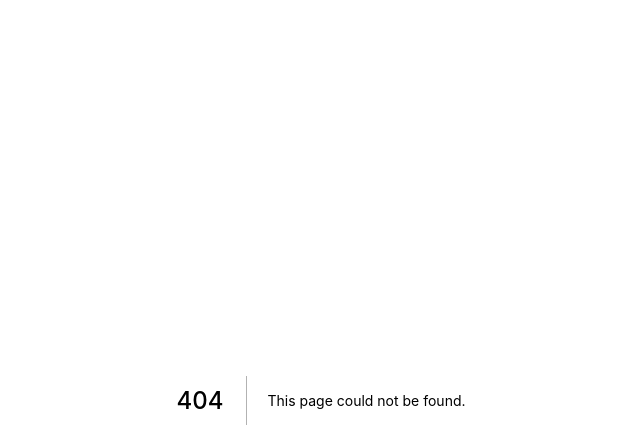
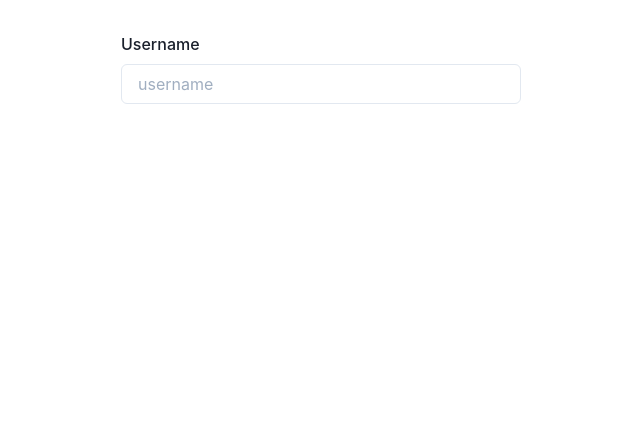
Before and after one commit to zoltanbi/fullstack-react-graphql, a Next.js app in the folder client/: page /register in a window 1280 px wide. Before the commit this address had no page. Shown: the top 448 px of the page, without its empty margins (319-959 px from the left). Built offline with nearby package versions, Linux system fonts and the light colour scheme.

Commit message:
Created a register page with a test Formik form. Created a Wrapper component for styling

```diff
--- a/client/package.json
+++ b/client/package.json
@@ -10,6 +10,7 @@
     "@chakra-ui/react": "^1.4.2",
     "@emotion/react": "^11.0.0",
     "@emotion/styled": "^11.0.0",
+    "formik": "^2.2.9",
     "framer-motion": "^4.0.3",
     "next": "latest",
     "react": "^17.0.2",
--- /dev/null
+++ b/client/src/components/Wrapper.tsx
@@ -0,0 +1,22 @@
+import { Box } from "@chakra-ui/layout";
+import React from "react";
+
+interface WrapperProps {
+  variant?: "small" | "regular";
+}
+
+export const Wrapper: React.FC<WrapperProps> = ({
+  children,
+  variant = "regular",
+}) => {
+  return (
+    <Box
+      mt={8}
+      mx="auto"
+      maxW={variant === "regular" ? "800px" : " 400px"}
+      w="100%"
+    >
+      {children}
+    </Box>
+  );
+};
--- /dev/null
+++ b/client/src/pages/register.tsx
@@ -0,0 +1,41 @@
+import React from "react";
+import { Form, Formik } from "formik";
+import {
+  FormControl,
+  FormLabel,
+  FormErrorMessage,
+} from "@chakra-ui/form-control";
+import { Input } from "@chakra-ui/input";
+import { Wrapper } from "../components/Wrapper";
+
+interface registerProps {}
+
+export const Register: React.FC<registerProps> = ({}) => {
+  return (
+    <Wrapper variant="small">
+      <Formik
+        initialValues={{ username: "", password: "" }}
+        onSubmit={(values) => {
+          console.log(values);
+        }}
+      >
+        {({ values, handleChange }) => (
+          <Form>
+            <FormControl>
+              <FormLabel htmlFor="username">Username</FormLabel>
+              <Input
+                value={values.username}
+                onChange={handleChange}
+                id="username"
+                placeholder="username"
+              />
+              {/* <FormErrorMessage>{form.errors.name}</FormErrorMessage> */}
+            </FormControl>
+          </Form>
+        )}
+      </Formik>
+    </Wrapper>
+  );
+};
+
+export default Register;
```
Also changed, not shown: 1 other file (tests, documents, lock files or other folders).
